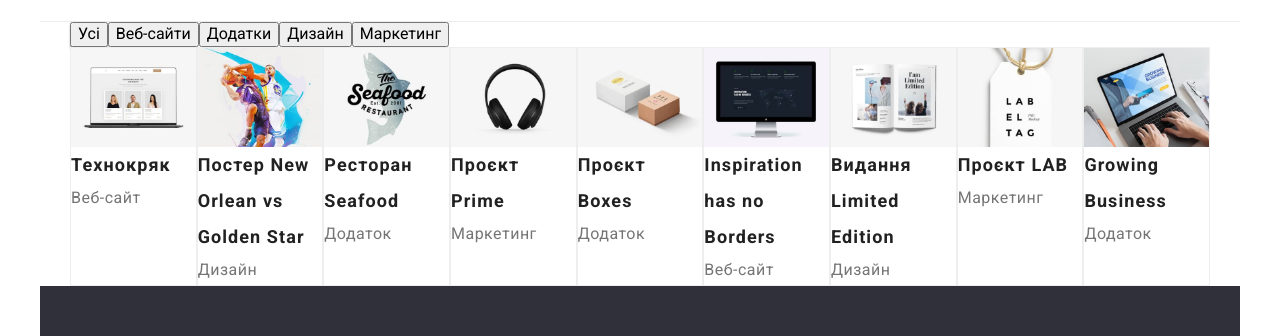
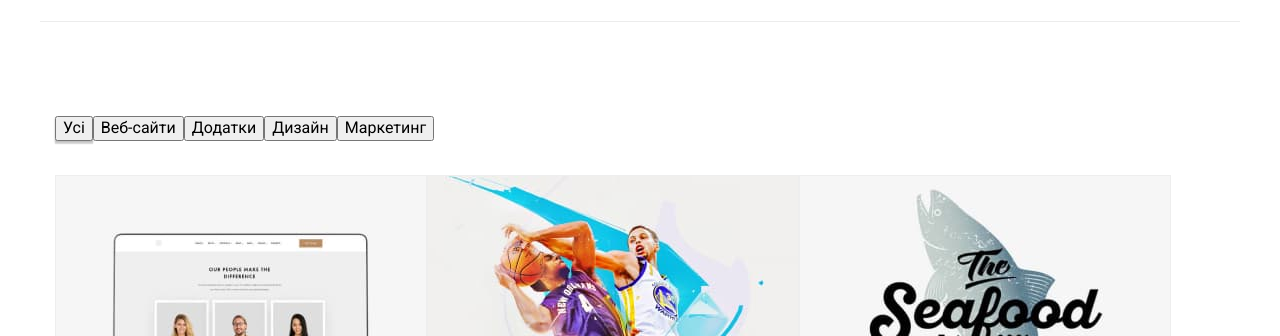
Before and after one commit to NataHal/goit-markup-hw-03, a plain HTML site: page portfolio.html in a window 1280 px wide. Shown: the part 57-393 px from the top of the page. Drawn offline with nearby package versions, Linux system fonts and the light colour scheme.

Commit message:
Update styles.css

```diff
--- a/css/styles.css
+++ b/css/styles.css
@@ -220,7 +220,6 @@ header .container {
   display: flex;
 }
 .container > .projects-button {
-  border: 0;
 }
 .project .projects-button,
 .projects-button active-btn {
@@ -248,15 +247,24 @@ header .container {
 }
 .projects-list > .container {
   width: 1170px;
+  padding: 0;
 }
 .projects-items-btn {
   display: flex;
   align-items: center;
   width: 575px;
+  margin-top: 94px;
+  margin-bottom: 34px;
 }
 .projects-items {
   display: flex;
+  flex-wrap: wrap;
+  row-gap: 30px;
 }
+.projects-items:not(:last-child) {
+  column-gap: 30px;
+}
+
 .project {
   box-sizing: border-box;
   background: #ffffff;
```
